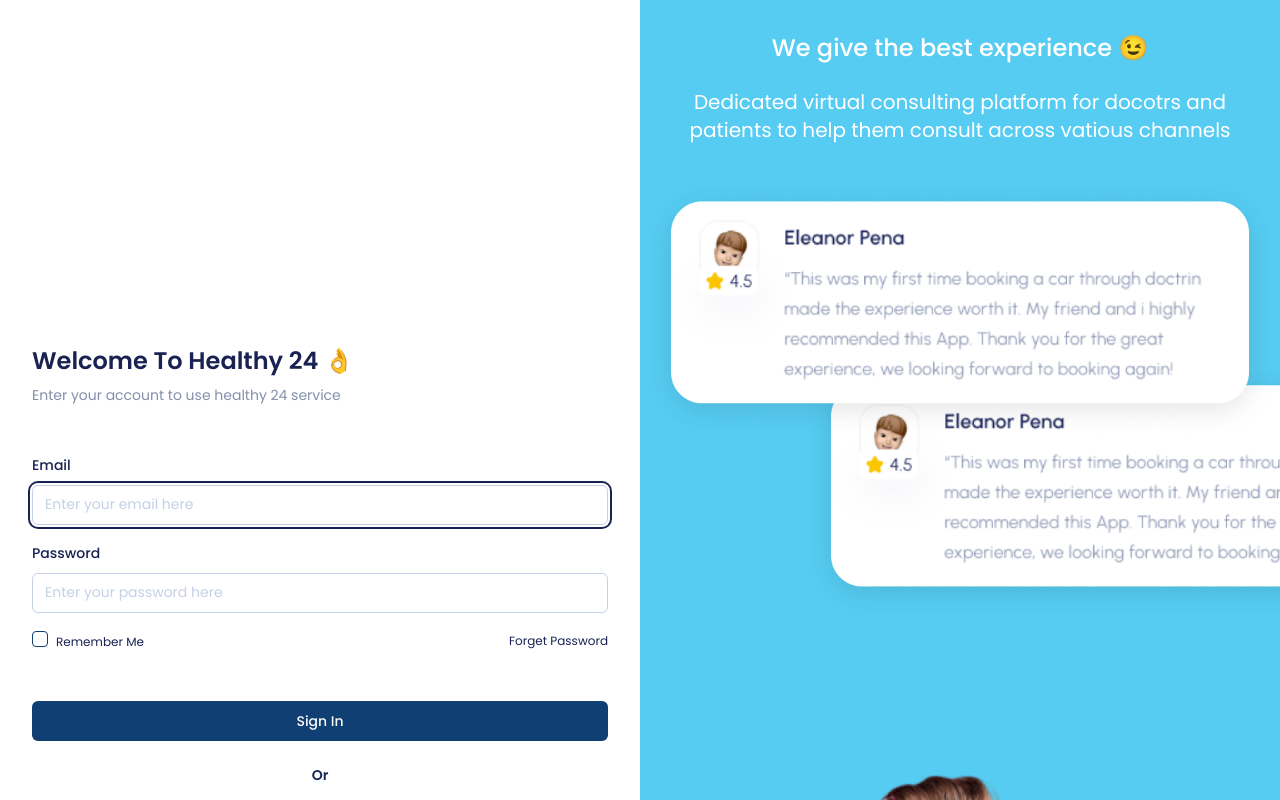
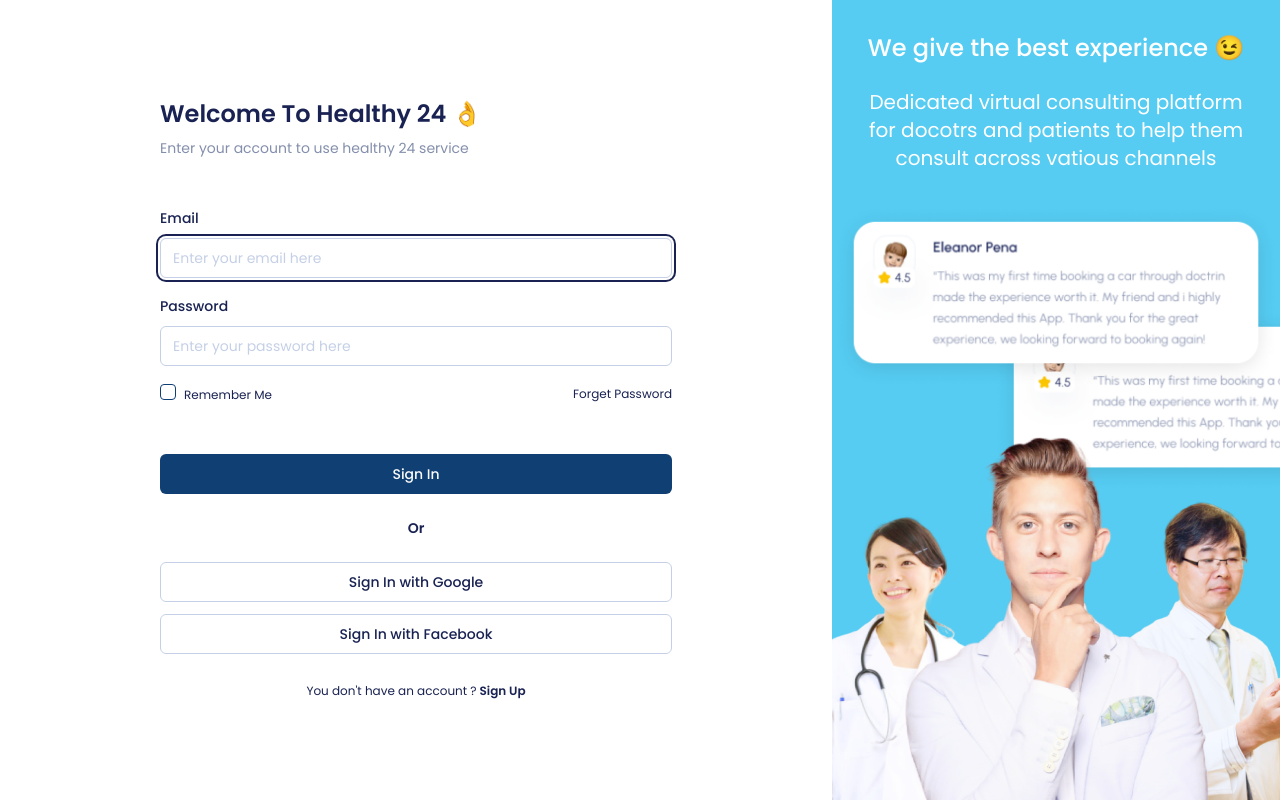
Before and after one commit to Adem044/management-system, a React (Vite) app: page /sign-in in a window 1280 px wide. Shown: the top 800 px of the page. Built offline with nearby package versions, Linux system fonts and the light colour scheme.

Commit message:
style(AuthLayout): improve responsiveness

```diff
--- a/src/App.tsx
+++ b/src/App.tsx
@@ -40,8 +40,8 @@ export function AuthLayout() {
         return <Navigate to="/dashboard" />;
     }
     return (
-        <div className="items-center sm:grid sm:grid-cols-2">
-            <div className="container space-y-6 py-8 sm:space-y-12">
+        <div className="flex min-h-screen">
+            <div className="container flex max-w-xl grow flex-col justify-center gap-6 py-8 sm:gap-12">
                 <Outlet />
             </div>
             <WelcomeBanner />
@@ -51,7 +51,7 @@ export function AuthLayout() {
 
 function WelcomeBanner() {
     return (
-        <div className="hidden bg-[#56ccf2] pt-8 text-center text-white sm:block">
+        <div className="relative hidden max-w-md bg-[#56ccf2] pt-8 text-center text-white sm:block">
             <div className="container space-y-6">
                 <h2 className="text-2xl font-medium">
                     We give the best experience 😉
@@ -73,7 +73,11 @@ function WelcomeBanner() {
                     alt="What people say about as"
                 />
             </div>
-            <img className="-mt-80" src="/doctors.png" alt="Our doctors" />
+            <img
+                className="absolute bottom-0"
+                src="/doctors.png"
+                alt="Our doctors"
+            />
         </div>
     );
 }
```
